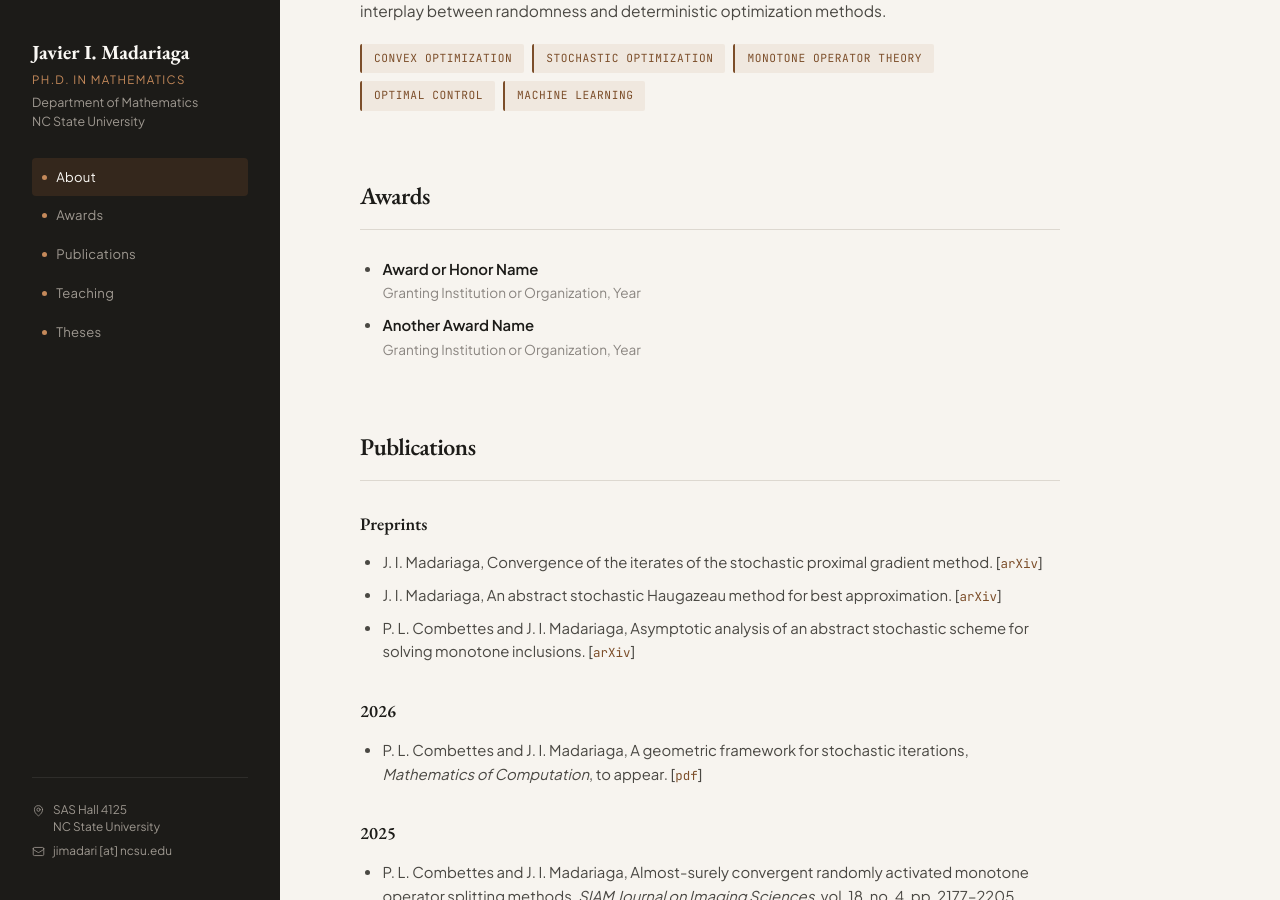
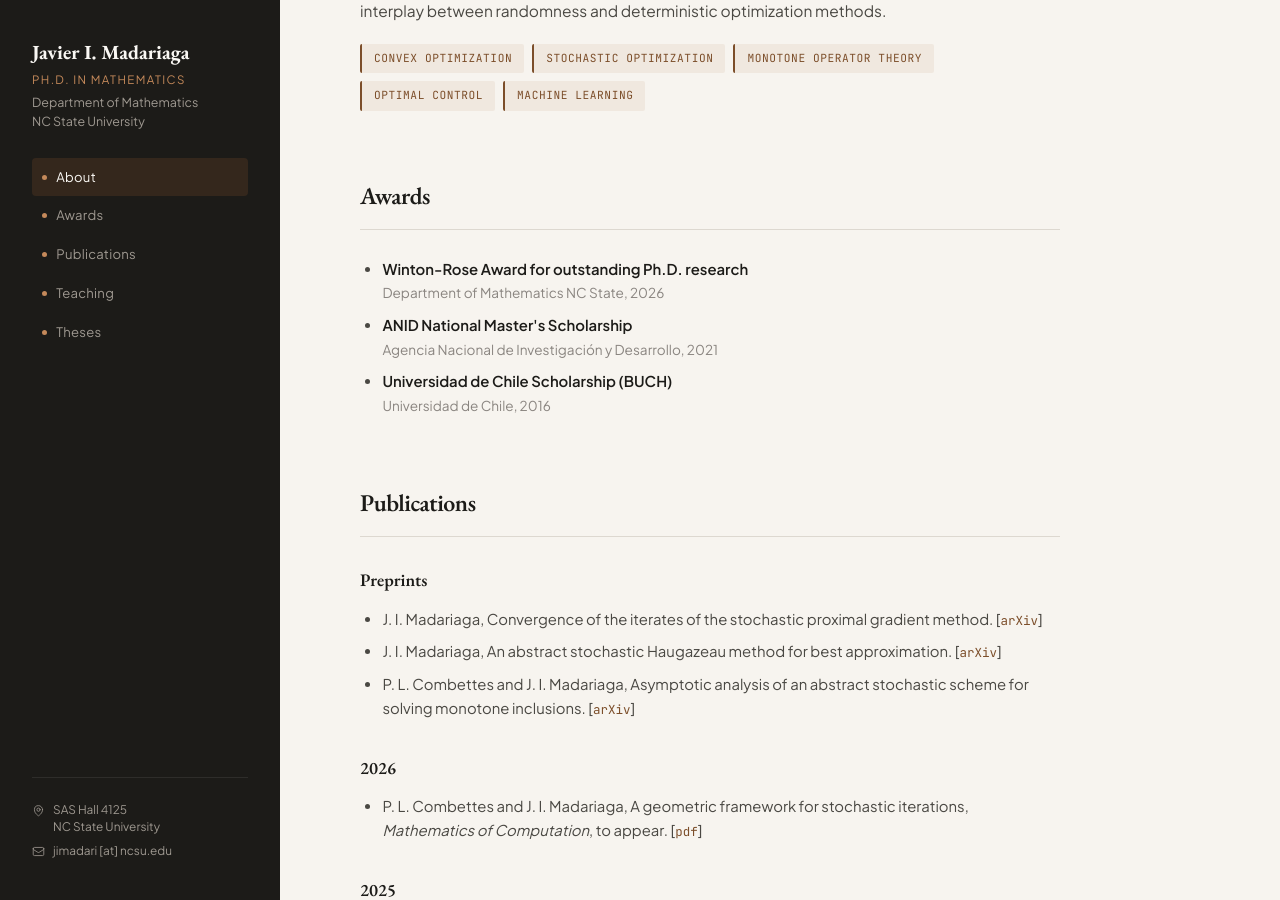
Before and after one commit to jmadariagar/jmadariagar.github.io, a Jekyll site: the page index.html, which Jekyll copies as it is, in a window 1280 px wide and 900 px high, scrolled down 818 px. Built offline with Jekyll 4.4.1, drawn with Linux system fonts in a browser that asks for light colours.

Commit message:
Update index.html

```diff
--- a/index.html
+++ b/index.html
@@ -653,12 +653,16 @@
 
       <ul class="pub-list">
         <li>
-          <strong>Award or Honor Name</strong><br>
-          <span style="font-size: 0.85rem; color: var(--ink-muted);">Granting Institution or Organization, Year</span>
+          <strong>Winton-Rose Award for outstanding Ph.D. research</strong><br>
+          <span style="font-size: 0.85rem; color: var(--ink-muted);">Department of Mathematics NC State, 2026</span>
         </li>
         <li>
-          <strong>Another Award Name</strong><br>
-          <span style="font-size: 0.85rem; color: var(--ink-muted);">Granting Institution or Organization, Year</span>
+          <strong>ANID National Master's Scholarship</strong><br>
+          <span style="font-size: 0.85rem; color: var(--ink-muted);">Agencia Nacional de Investigación y Desarrollo, 2021</span>
+        </li>
+        <li>
+          <strong>Universidad de Chile Scholarship (BUCH)</strong><br>
+          <span style="font-size: 0.85rem; color: var(--ink-muted);">Universidad de Chile, 2016</span>
         </li>
       </ul>
     </section>
```
